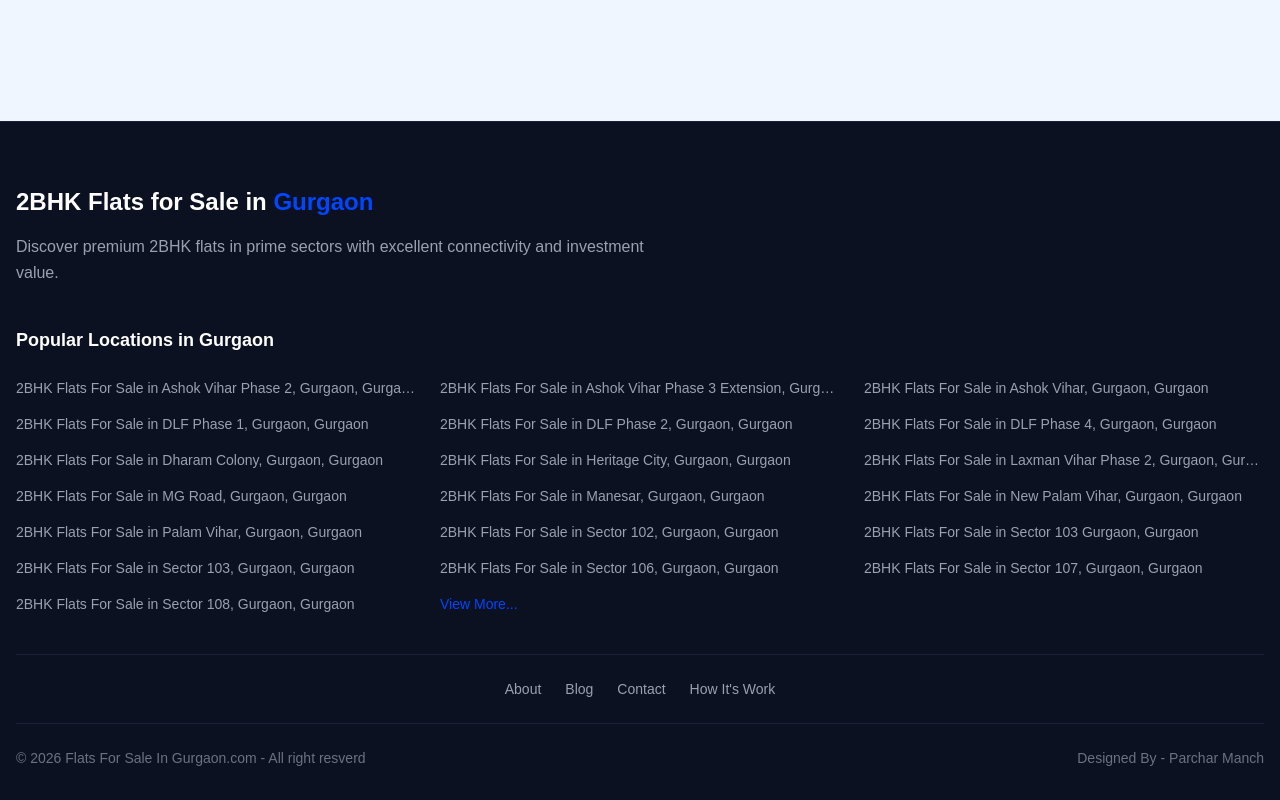
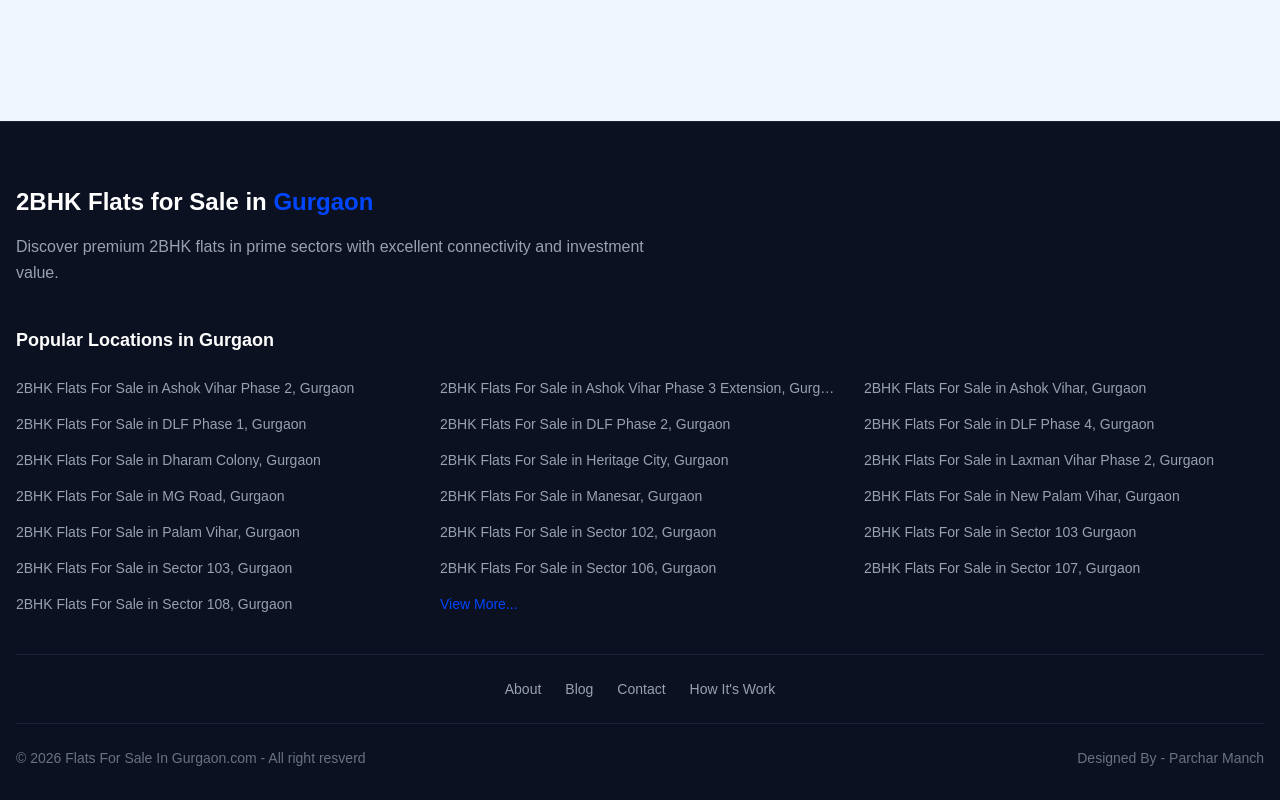
Before and after one commit to mukeshkumar44/gurgaon-2bhk-flate, a Next.js app: page /blog in a window 1280 px wide. Shown: the part 749-1549 px from the top of the page. Built offline with nearby package versions, Linux system fonts and the light colour scheme; no server answers.

Commit message:
auto update

```diff
--- a/src/components/Footer.jsx
+++ b/src/components/Footer.jsx
@@ -60,9 +60,9 @@ const visibleLocations = showAll
                   key={index}
                   href={`https://www.dealacres.com/properties/2-bhk-flat-for-sale-in-${createSlug(loc)}-gurgaon`}
                   target="_blank"
-  rel="noopener noreferrer"                   className="block truncate text-gray-400 hover:text-white transition duration-300"
+                  rel="noopener noreferrer" className="block truncate text-gray-400 hover:text-white transition duration-300"
                 >
-                  2BHK Flats For Sale in {loc}, Gurgaon
+                  2BHK Flats For Sale in {loc}
                 </Link>
 
                 <div className="
@@ -73,7 +73,7 @@ key={index}
                   px-3 py-1.5 rounded-md shadow-lg
                   border border-[#0046FF]/40 z-[9999]
                   pointer-events-none">
-                  2BHK Flats For Sale in {loc}, Gurgaon
+                  2BHK Flats For Sale in {loc}
                 </div>
 
               </div>
```
Lines whose indentation alone changed are shown as unchanged.
